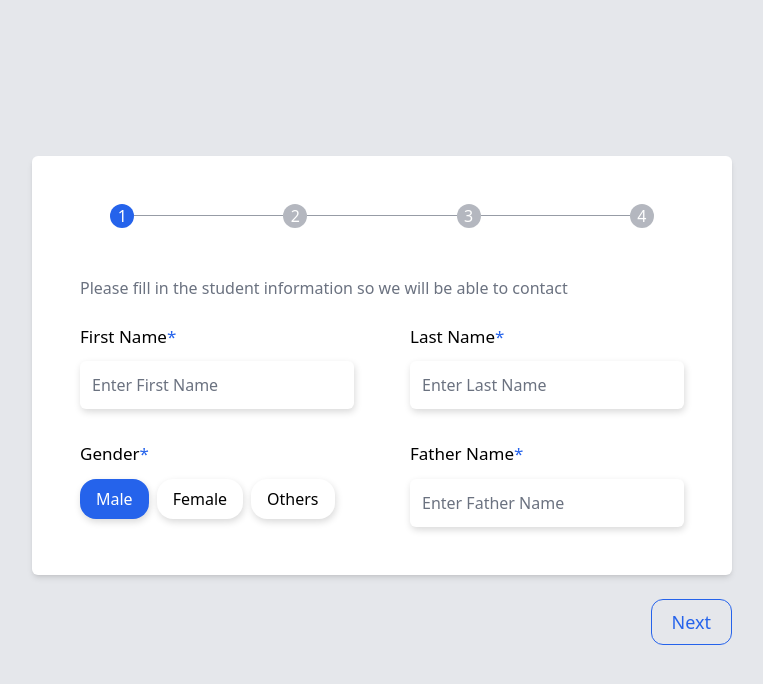
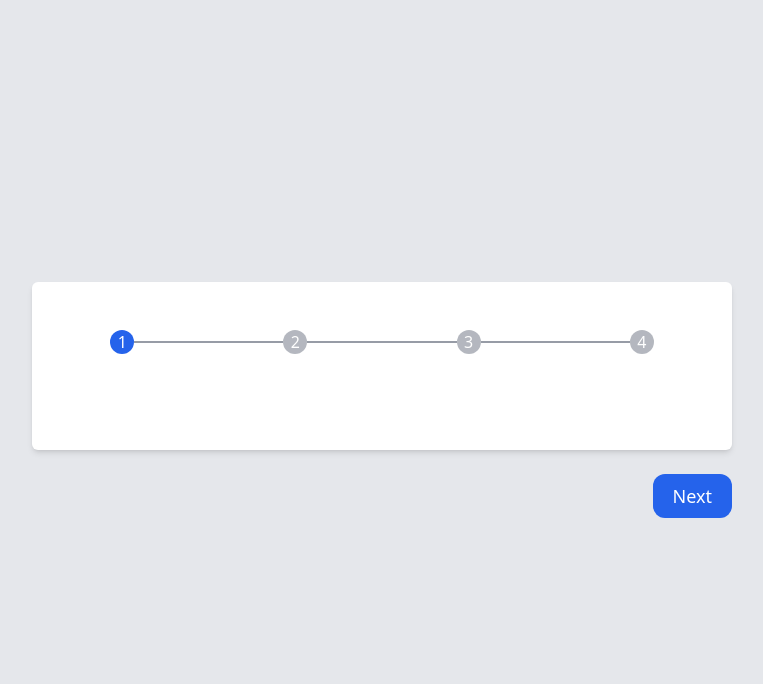
Before and after one commit to RameshBlue/student-application-form, a React (Vite) app: page / in a window 1280 px wide. Shown: the top 684 px of the page, without its empty margins (258-1021 px from the left). Built offline with nearby package versions, Linux system fonts and the light colour scheme.

Commit message:
commit 10th dec

```diff
--- a/package.json
+++ b/package.json
@@ -9,9 +9,12 @@
     "preview": "vite preview"
   },
   "dependencies": {
+    "formik": "^2.2.9",
     "framer-motion": "^7.6.18",
+    "moment": "^2.29.4",
     "react": "^18.2.0",
-    "react-dom": "^18.2.0"
+    "react-dom": "^18.2.0",
+    "yup": "^0.32.11"
   },
   "devDependencies": {
     "@types/react": "^18.0.24",
--- a/src/App.jsx
+++ b/src/App.jsx
@@ -1,41 +1,24 @@
-import { useState } from 'react'
+import { useState, useContext } from 'react'
 import PageOne from './components/PageOne';
 import PagesHeader from './components/PagesHeader'
+import PageTwo from './components/PageTwo';
+import { pageContext } from './context/PageContext';
 
 //https://www.behance.net/gallery/148024663/Online-Application-Form-UI-UX?tracking_source=search_projects%7Capplication+form
-
 function App() {
 
-  const [currentPage, setCurrentPage] = useState(1);
-  const [completed, setCompleted] = useState(false);
-  const [pageTransition, setPageTransition] = useState(false);
-
-  const handlePreviousClick = () => {
-    if (currentPage > 1) {
-      setCurrentPage(currentPage - 1);
-    }
-  }
-
-  const handleNextClick = () => {
-    setPageTransition(true);
-    setTimeout(() => {
-      if (currentPage < 4) {
-        setCurrentPage(currentPage + 1);
-      } else {
-        setCompleted(true);
-      }
-      setPageTransition(false);
-    }, 350)
-  }
+  const {currentPage, currentSubmitButton, changePage, OnPreviousClick } = useContext(pageContext);
 
   const renderButtons = () => {
     return (
       <div className='flex'>
         {
-          currentPage > 1 && <button className='button-primary' onClick={handlePreviousClick}>Previous</button>
+          currentPage > 1 && <button className='button-outline' onClick={OnPreviousClick}>Previous</button>
         }
         <div className='flex-1'></div>
-        <button className='button-outline' onClick={handleNextClick}>Next</button>
+        <button className='button-primary' onClick={() => {
+          currentSubmitButton.current.click();
+        }}>Next</button>
       </div>
     )
   }
@@ -44,10 +27,11 @@ function App() {
     return (
       <>
         {
-          !completed ?
+          currentPage <= 4 ?
             <>
               <PagesHeader currentPage={currentPage} />
-              {currentPage == 1 && <PageOne isComplete={pageTransition} />}
+              {/* {currentPage == 1 && <PageOne isComplete={changePage} />} */}
+              {currentPage == 1 && <PageTwo isComplete={changePage} />}
             </> : ''
         }
       </>
@@ -60,7 +44,7 @@ function App() {
         <div className='flex flex-col items-center bg-white shadow-md rounded-md p-12 w-full overflow-hidden'>
           {renderPages()}
         </div>
-        {!completed && renderButtons()}
+        {currentPage <= 4 && renderButtons()}
       </div>
     </div>
   )
--- a/src/components/PageOne.jsx
+++ b/src/components/PageOne.jsx
@@ -1,11 +1,46 @@
-import React, { useState } from 'react'
-import {motion} from 'framer-motion'
+import React, { useContext, useEffect, useRef, useState } from 'react'
+import { motion } from 'framer-motion'
+import { useFormik } from 'formik'
+import * as Yup from 'yup'
+import moment from "moment";
+import { pageContext } from '../context/PageContext'
 
 const genderTypes = ["Male", "Female", "Others"]
 
-const PageOne = ({isComplete}) => {
+const PageOne = ({ isComplete }) => {
 
     const [selectedGender, setSelectedGender] = useState("Male")
+
+    const { setcurrentSubmitButton, OnNextClick } = useContext(pageContext);
+    const buttonRef = useRef();
+
+    useEffect(() => {
+        setcurrentSubmitButton(buttonRef);
+    }, [])
+
+    const ValidationSchema = Yup.object().shape({
+        name: Yup.string().required("Name is required"),
+        fatherName: Yup.string().required("Father name is required"),
+        email: Yup.string().email("Please check you email").required("Email address is required"),
+        phoneNumber: Yup.string().matches(/(7|8|9)\d{9}/, "Invalid phone number").required("Phone number is required"),
+        date: Yup.string().nullable().test("dateOfBirth", "You must be 18 years or older", function (value) {
+          return moment().diff(moment(value, "YYYY-MM-DD"), "years") >= 18;
+        }).required("Please enter your age")
+    })
+
+    const { handleBlur, handleChange, handleSubmit, values, errors, touched } = useFormik({
+        initialValues: {
+            name: "",
+            fatherName: "",
+            email:"",
+            phoneNumber: "",
+            date:""
+        },
+        validationSchema: ValidationSchema,
+        onSubmit: (values) => {
+            OnNextClick();
+        }
+    })
 
     const SelectGender = () => {
         return (
@@ -24,29 +59,39 @@ const PageOne = ({isComplete}) => {
     }
 
     return (
-        <motion.div className='w-full' animate={{x: isComplete ? -700 : 0}} transition={{duration:0.35}}>
+        <motion.div className='w-full' animate={{ x: isComplete ? -700 : 0 }} transition={{ duration: 0.35 }}>
             <p className='self-start text-gray-500 mb-6'>Please fill in the student information so we will be able to contact</p>
-            <form className='flex gap-14 w-full'>
-                <div className='flex flex-col gap-8 w-full'>
+            <form className='grid grid-cols-2 gap-8 w-full' onSubmit={handleSubmit}>
                 <div className='input-group'>
-                        <label className='input-label' htmlFor="firstName">First Name<span>*</span></label>
-                        <input className='input' type="text" name='firstName' placeholder='Enter First Name' />
+                    <label className='input-label' htmlFor="name">Name<span>*</span></label>
+                    <input className='input' type="text" name='name' placeholder='Enter your name' value={values.name} onBlur={handleBlur} onChange={handleChange} />
+                    {touched.name && errors.name ? <p className='text-red-600'>{errors.name}</p> : null}
+                </div>
+                <div className='input-group'>
+                    <label className='input-label' htmlFor="fatherName">Father Name<span>*</span></label>
+                    <input className='input' type="text" name='fatherName' placeholder='Enter father name' onBlur={handleBlur} onChange={handleChange} value={values.fatherName} />
+                    {errors.fatherName && touched.fatherName ? <p className='text-red-600'>{errors.fatherName}</p> : null}
                 </div>
                 <div className='input-group'>
                     <label className='input-label' htmlFor="gender">Gender<span>*</span></label>
                     {SelectGender()}
                 </div>
-                </div>
-                <div className='flex flex-col gap-8 w-full'>
                 <div className='input-group'>
-                        <label className='input-label' htmlFor="lastName">Last Name<span>*</span></label>
-                        <input className='input' type="text" name='lastName' placeholder='Enter Last Name' />
+                    <label className='input-label' htmlFor="email">Email Address<span>*</span></label>
+                    <input className='input' type="text" name='email' placeholder='Enter email address' onBlur={handleBlur} onChange={handleChange} value={values.email} />
+                    {errors.email && touched.email ? <p className='text-red-600'>{errors.email}</p> : null}
                 </div>
                 <div className='input-group'>
-                        <label className='input-label' htmlFor="fatherName">Father Name<span>*</span></label>
-                        <input className='input' type="text" name='fatherName' placeholder='Enter Father Name' />
+                    <label className='input-label' htmlFor="phoneNumber">Phone Number<span>*</span></label>
+                    <input className='input' type="text" name='phoneNumber' placeholder='Enter phone number' onBlur={handleBlur} onChange={handleChange} value={values.phoneNumber} />
+                    {errors.phoneNumber && touched.phoneNumber ? <p className='text-red-600'>{errors.phoneNumber}</p> : null}
                 </div>
+                <div className='input-group'>
+                    <label className='input-label' htmlFor="date">Date<span>*</span></label>
+                    <input className='input' type="date" name='date' onBlur={handleBlur} onChange={handleChange} value={values.date} />
+                    {errors.date && touched.date ? <p className='text-red-600'>{errors.date}</p> : null}
                 </div>
+                <button className='hidden' type='submit' ref={buttonRef}></button>
             </form>
         </motion.div>
     )
--- /dev/null
+++ b/src/components/PageTwo.jsx
@@ -0,0 +1,15 @@
+import React from 'react'
+import {motion} from 'framer-motion'
+
+const PageTwo = ({isComplete}) => {
+  return (
+    <motion.div className='w-full' animate={{x: isComplete ? -700 : 0}} transition={{duration:0.35}}>
+        <form className='grid grid-cols-2 gap-8 w-full'>
+
+        </form>
+
+    </motion.div>
+  )
+}
+
+export default PageTwo
--- /dev/null
+++ b/src/context/PageContext.jsx
@@ -0,0 +1,34 @@
+import { createContext, useState } from "react";
+
+export const pageContext = createContext();
+
+function PageProvider({ children }) {
+
+    const [currentPage, setCurrentPage] = useState(1);
+    const [currentSubmitButton, setcurrentSubmitButton] = useState();
+    const [changePage, setChangePage] = useState(false);
+
+    const OnPreviousClick = () => {
+        if (currentPage > 1) {
+            setCurrentPage(currentPage - 1);
+        }
+    }
+
+    const OnNextClick = () => {
+        setChangePage(true);
+        setTimeout(() => {
+            setChangePage(false);
+            if (currentPage < 4) {
+                setCurrentPage(currentPage + 1);
+            }
+        }, 350)
+    }
+
+    return (
+        <pageContext.Provider value={{currentPage, currentSubmitButton, setcurrentSubmitButton, changePage, OnPreviousClick, OnNextClick }}>
+            {children}
+        </pageContext.Provider>
+    )
+}
+
+export default PageProvider;
--- a/src/index.css
+++ b/src/index.css
@@ -32,4 +32,8 @@
   .input{
     @apply rounded-md shadow-[1px_3px_7px_0.05px_rgba(0,0,0,0.15)] border-none outline-none p-3 focus:outline-1 focus:outline-blue-600 placeholder:text-gray-500
   }
+
+  input::-webkit-calendar-picker-indicator {
+    cursor: pointer;
+  }
 }
--- a/src/main.jsx
+++ b/src/main.jsx
@@ -1,10 +1,13 @@
 import React from 'react'
 import ReactDOM from 'react-dom/client'
 import App from './App'
+import PageProvider from './context/PageContext'
 import './index.css'
 
 ReactDOM.createRoot(document.getElementById('root')).render(
   <React.StrictMode>
-    <App />
+    <PageProvider>
+      <App />
+    </PageProvider>
   </React.StrictMode>
 )
```
Also changed, not shown: 1 other file (tests, documents, lock files or other folders). Lines whose indentation alone changed are shown as unchanged.
